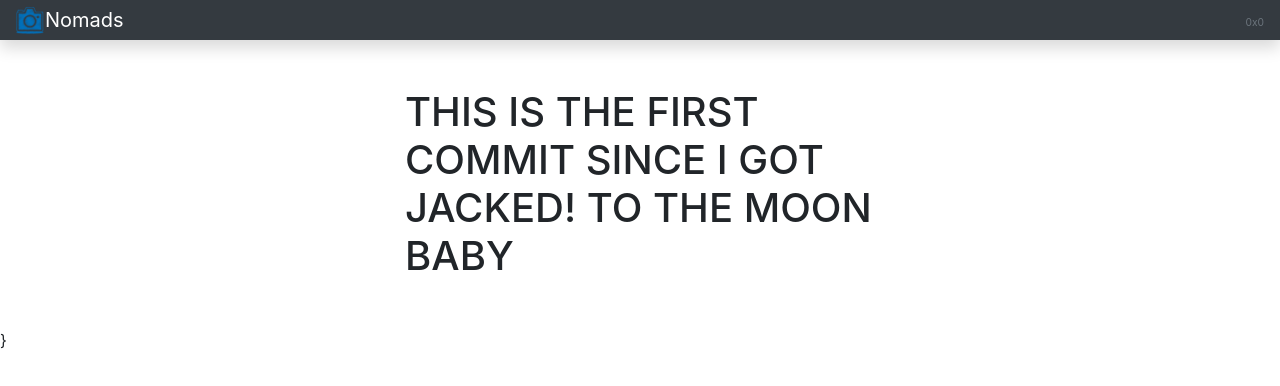
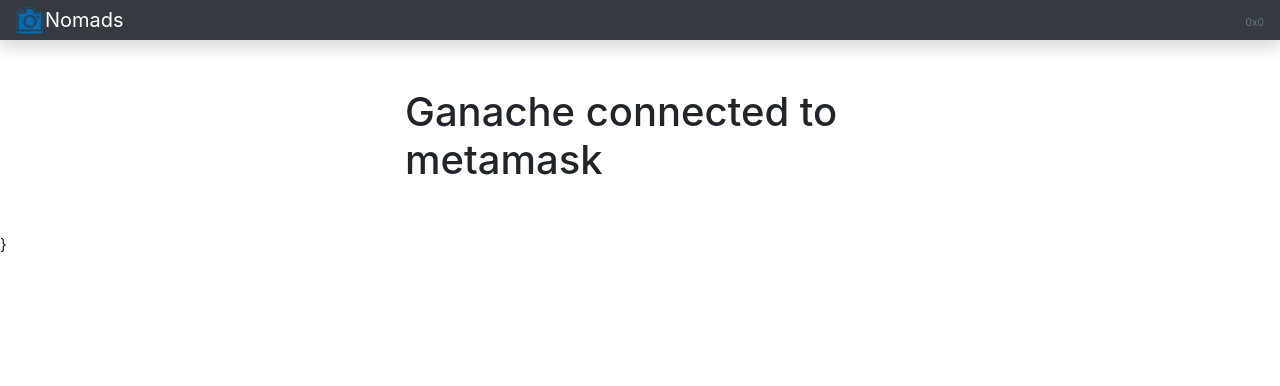
Before and after one commit to ed1868/NomadEthereum, a React (Create React App) app: page / in a window 1280 px wide. Shown: the top 386 px of the page. Built offline with nearby package versions, Linux system fonts and the light colour scheme.

Commit message:
added ganache to metamask wallet

```diff
--- a/src/components/Main.js
+++ b/src/components/Main.js
@@ -10,7 +10,7 @@
           <main role="main" className="col-lg-12 ml-auto mr-auto" style={{ maxWidth: '500px' }}>
             <div className="content mr-auto ml-auto">
               <p>&nbsp;</p>
-              <h1 className="d-4">THIS IS THE FIRST COMMIT SINCE I GOT JACKED! TO THE MOON BABY</h1>
+              <h1 className="d-4">Ganache connected to metamask</h1>
 
                 {/* Code ... */}
 
```
